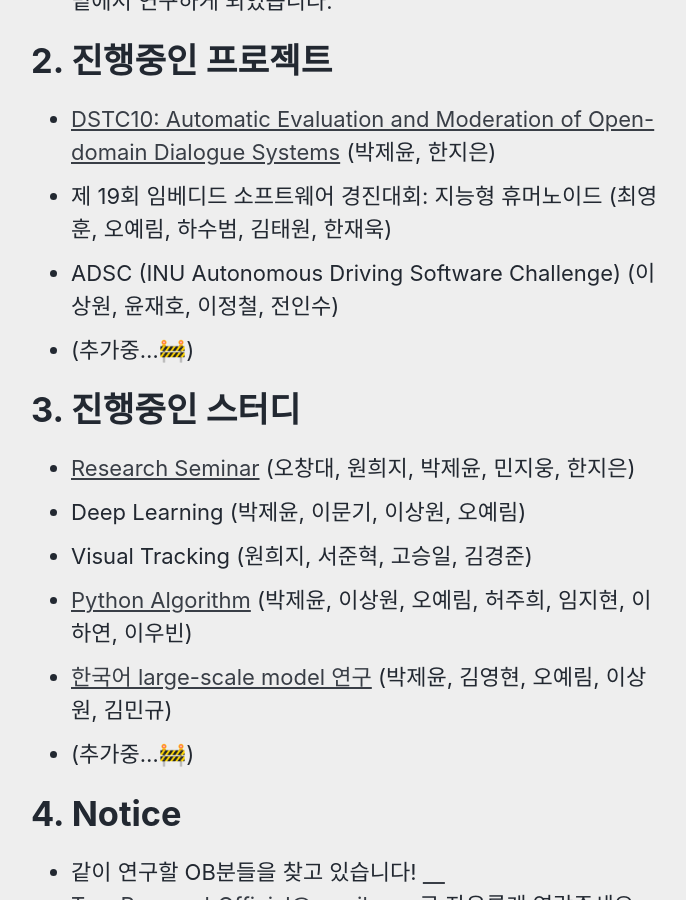
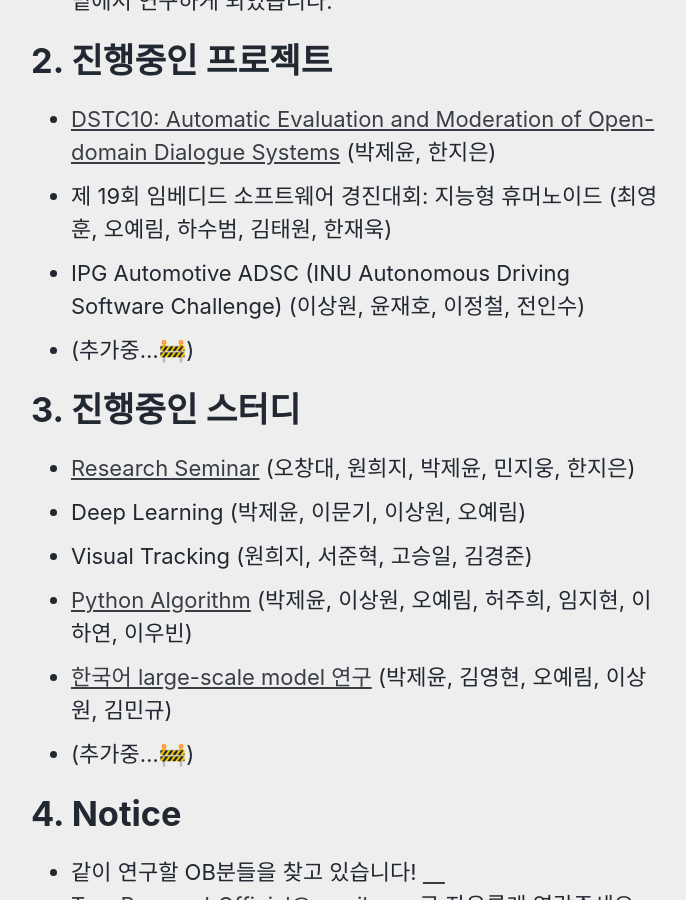
Before and after one commit to TAVEResearch/TAVEResearch.github.io, a Jekyll site: the page built from about.md, in a window 1280 px wide and 900 px high, scrolled down 652 px. Shown: the whole window, without its empty margins (291-977 px from the left). Built offline with Jekyll 4.4.1, drawn with Linux system fonts in a browser that asks for light colours; cached includes are drawn as plain includes.

Commit message:
amend about.md

```diff
--- a/about.md
+++ b/about.md
@@ -18,7 +18,7 @@ TAVE OB들을 위한 연구 및 개발 그룹입니다. 컴퓨터비전, 자연
 
 - [DSTC10: Automatic Evaluation and Moderation of Open-domain Dialogue Systems](https://github.com/Jeiyoon/dstc10) (박제윤, 한지은)
 - 제 19회 임베디드 소프트웨어 경진대회: 지능형 휴머노이드 (최영훈, 오예림, 하수범, 김태원, 한재욱)
-- ADSC (INU Autonomous Driving Software Challenge) (이상원, 윤재호, 이정철, 전인수)
+- IPG Automotive ADSC (INU Autonomous Driving Software Challenge) (이상원, 윤재호, 이정철, 전인수)
 - (추가중...🚧)
 
 # 3. 진행중인 스터디
```
